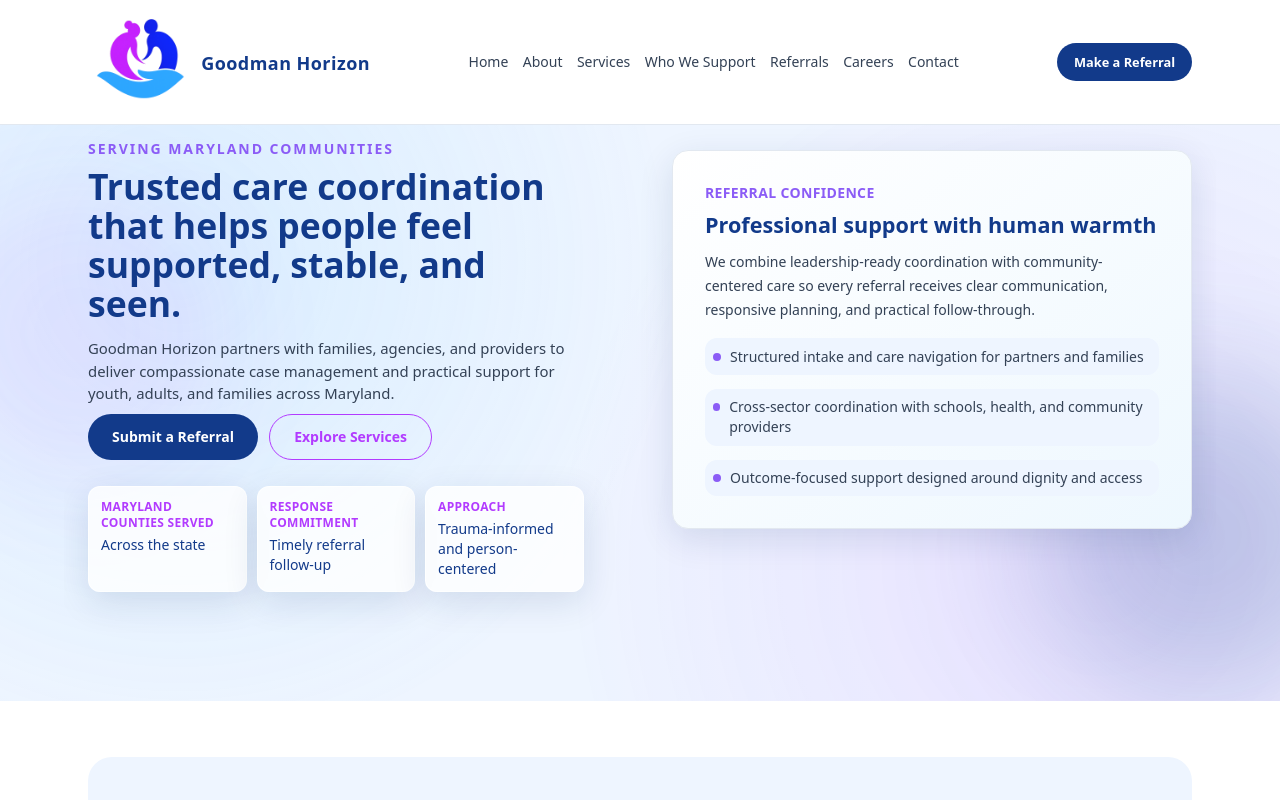
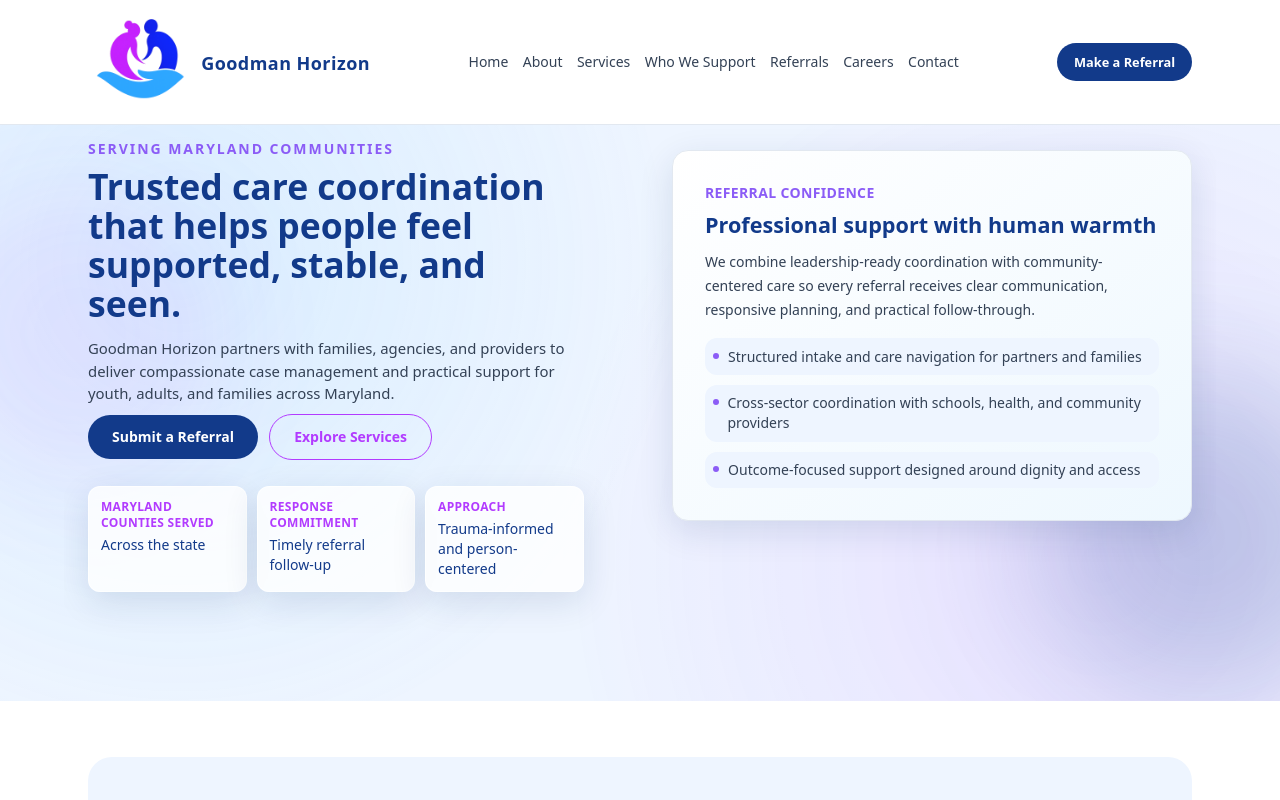
Before and after one commit to EricGoodmanD/Goodman-Horizon, a Next.js app: page / in a window 1280 px wide. Shown: the top 800 px of the page. Built offline with nearby package versions, Linux system fonts and the light colour scheme.

Commit message:
Polish hero card and CTA visual balance

```diff
--- a/app/page.tsx
+++ b/app/page.tsx
@@ -96,7 +96,7 @@ export default function Home() {
                 Goodman Horizon partners with families, agencies, and providers to deliver compassionate case
                 management and practical support for youth, adults, and families across Maryland.
               </p>
-              <div className="mt-8 flex flex-wrap gap-3.5 laptop-hero-actions lg:mt-9">
+              <div className="mt-8 flex flex-wrap items-center gap-3 laptop-hero-actions lg:mt-9">
                 <Link
                   href="/referrals"
                   className="btn-primary bg-violet-700 shadow-violet-700/25 hover:bg-violet-800 focus-visible:ring-violet-700"
@@ -105,7 +105,7 @@ export default function Home() {
                 </Link>
                 <Link
                   href="/services"
-                  className="btn-secondary border-violet-200 text-violet-700 hover:border-violet-300 hover:bg-violet-50"
+                  className="btn-secondary border-violet-200 text-violet-600 hover:border-violet-300 hover:bg-violet-100 hover:text-violet-700"
                 >
                   Explore Services
                 </Link>
@@ -124,14 +124,14 @@ export default function Home() {
             </div>
           </div>
 
-          <div className="card animate-floatUp border-white/70 bg-gradient-to-br from-white/75 to-sky-100/55 p-7 backdrop-blur-lg transition duration-500 hover:-translate-y-1 hover:shadow-xl laptop-hero-card lg:mx-auto lg:w-full lg:max-w-[33rem] lg:p-8">
+          <div className="card animate-floatUp border border-white/80 bg-gradient-to-br from-white/75 to-sky-100/55 p-7 shadow-[0_10px_30px_-18px_rgba(15,23,42,0.28)] backdrop-blur-lg transition duration-500 hover:-translate-y-1 hover:shadow-xl laptop-hero-card lg:mx-auto lg:w-full lg:max-w-[33rem] lg:p-8">
             <p className="text-sm font-semibold uppercase tracking-wide text-violet-500">Referral confidence</p>
             <h2 className="mt-2 text-2xl font-semibold text-brandBlue laptop-hero-card-title">Professional support with human warmth</h2>
             <p className="mt-3 text-sm leading-6 text-slate-700">
               We combine leadership-ready coordination with community-centered care so every referral receives clear
               communication, responsive planning, and practical follow-through.
             </p>
-            <div className="mt-7 space-y-3.5 laptop-hero-card-points">
+            <div className="mt-7 space-y-2.5 laptop-hero-card-points">
               {[
                 'Structured intake and care navigation for partners and families',
                 'Cross-sector coordination with schools, health, and community providers',
@@ -139,9 +139,9 @@ export default function Home() {
               ].map((point) => (
                 <div
                   key={point}
-                  className="flex items-start gap-2.5 rounded-xl bg-brandGray pl-2.5 pr-3 py-3 transition duration-300 hover:bg-white laptop-hero-card-point"
+                  className="flex items-start gap-2 rounded-xl bg-brandGray pl-2.5 pr-3 py-2.5 transition duration-300 hover:bg-white laptop-hero-card-point"
                 >
-                  <span className="mt-1.5 inline-block h-2 w-2 rounded-full bg-violet-500" />
+                  <span className="mt-1.5 inline-block h-1.5 w-1.5 rounded-full bg-violet-500" />
                   <p className="text-sm text-slate-700">{point}</p>
                 </div>
               ))}
```
